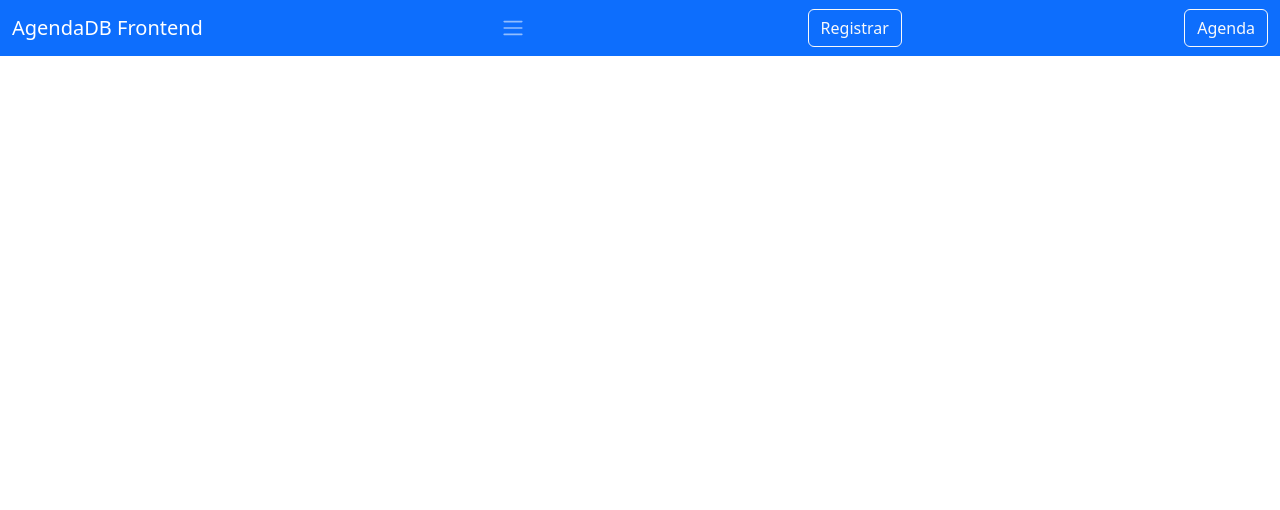
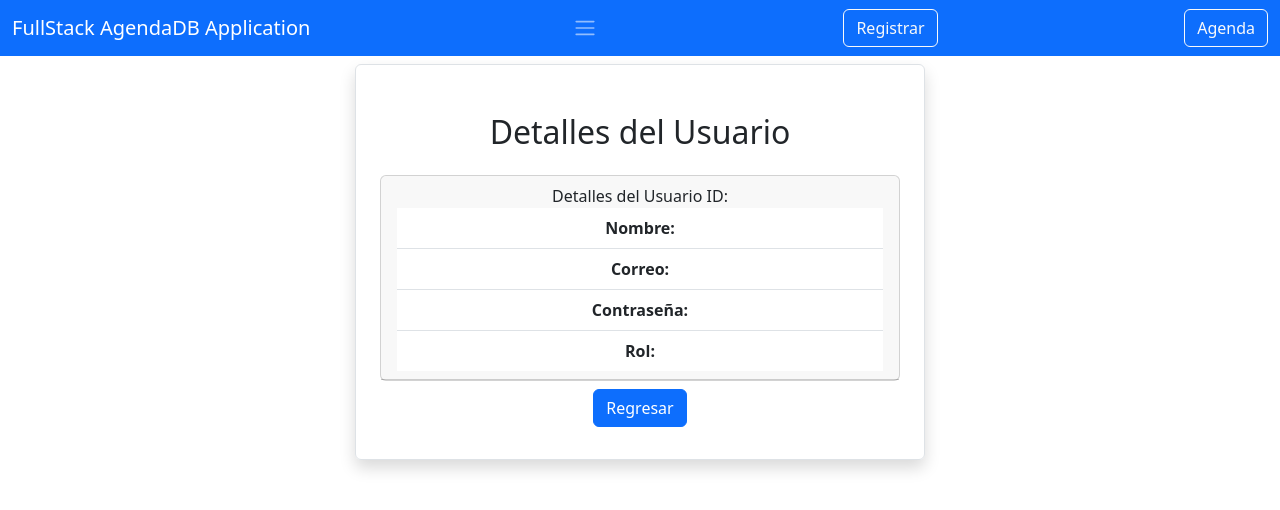
Before and after one commit to JulianChavarr/sistemas-distribuidos-2025-a, a React (Create React App) app: page /ViewUsuario/1 in a window 1280 px wide. Shown: the top 510 px of the page. Built offline with nearby package versions, Linux system fonts and the light colour scheme; no server answers.

Commit message:
✅ Implementación completa de la funcionalidad de Usuario en el frontend

```diff
--- a/src/App.js
+++ b/src/App.js
@@ -5,6 +5,7 @@ import Home from './pages/Home';
 import { BrowserRouter as Router, Routes, Route } from 'react-router-dom';
 import AddUsuario from './Usuario/AddUsuario';
 import EditUsuario from './Usuario/EditUsuario';
+import ViewUsuario from './Usuario/ViewUsuario';
 
 function App() {
   return <div className="App">
@@ -14,6 +15,7 @@ function App() {
         <Route exact path="/" element={<Home />} />
         <Route exact path="/AddUsuario" element={<AddUsuario />} />
         <Route exact path="/EditUsuario/:id" element={<EditUsuario />} />
+        <Route exact path="/ViewUsuario/:id" element={<ViewUsuario />} />
       </Routes>
     </Router>
   </div>;
--- a/src/Usuario/EditUsuario.js
+++ b/src/Usuario/EditUsuario.js
@@ -80,7 +80,7 @@ export default function EditUsuario() {
                             <input type='text' className='form-control' placeholder='Ingrese su rol' name='rol' value={rol} onChange={(e) => onInputChange(e)} />
                         </div>
                         <button type='submit' className='btn btn-outline-primary'>
-                            Registrar
+                            Actualizar
                         </button>
                         <Link className='btn btn-outline-danger mx-2' to="/">
                             Cancelar
--- a/src/Usuario/ViewUsuario.js
+++ b/src/Usuario/ViewUsuario.js
@@ -0,0 +1,60 @@
+import axios from 'axios';
+import React, { useEffect, useState } from 'react'
+import { Link, useParams } from 'react-router-dom';
+
+export default function ViewUsuario() {
+
+    const [usuarios, setUsuarios] = useState({
+        status: true,
+        codeAuth: true,
+        name: "",
+        correo: "",
+        password: "",
+        rol: ""
+    });
+
+    const {id}= useParams();
+
+    useEffect(() => {
+        loadUsuario();
+    }, []);
+
+    const loadUsuario = async () => {
+        const result = await axios.get(`http://localhost:8080/api/usuario/${id}`);
+        setUsuarios(result.data.data);
+    }
+
+    return (
+        <div className='container'>
+            <div className='row'>
+                <div className='col-md-6 offset-md-3 border rounded p-4 mt-2 shadow'>
+                    <h2 className='text-center m-4'>Detalles del Usuario</h2>
+                    <div className='card'>
+                        <div className='card-header'>
+                            Detalles del Usuario ID:
+                            <ul className='list-group list-group-flush'>
+                                <li className='list-group-item'>
+                                    <b>Nombre:</b>
+                                    {usuarios.name}
+                                </li>
+                                <li className='list-group-item'>
+                                    <b>Correo:</b>
+                                    {usuarios.correo}
+                                </li>
+                                <li className='list-group-item'>
+                                    <b>Contraseña:</b>
+                                    {usuarios.password}
+                                </li>
+                                <li className='list-group-item'>
+                                    <b>Rol:</b>
+                                    {usuarios.rol}
+                                </li>
+                            </ul>
+                        </div>
+                    </div>
+                    <Link className='btn btn-primary my-2' to={"/"}>Regresar</Link>
+                </div>
+            </div>
+        </div>
+    );
+}
--- a/src/layout/Navbar.js
+++ b/src/layout/Navbar.js
@@ -6,7 +6,7 @@ export default function Navbar() {
         <div>
             <nav className="navbar navbar-expand-lg navbar-dark bg-primary">
                 <div className="container-fluid">
-                    <a className="navbar-brand" href="#">AgendaDB Frontend</a>
+                    <Link className="navbar-brand" to="/">FullStack AgendaDB Application</Link>
                     <button className="navbar-toggler" type="button" data-bs-toggle="collapse" data-bs-target="#navbarSupportedContent" aria-controls="navbarSupportedContent" aria-expanded="false" aria-label="Toggle navigation">
                         <span className="navbar-toggler-icon"></span>
                     </button>
--- a/src/pages/Home.js
+++ b/src/pages/Home.js
@@ -1,9 +1,11 @@
 import React, { useEffect, useState } from 'react';
 import axios from 'axios';
-import { Link } from 'react-router-dom';
+import { Link, useParams } from 'react-router-dom';
 
 export default function Home() {
     const [usuarios, setUsuarios] = useState([]);
+
+    const {id} = useParams();
 
     useEffect(() => {
         loadUsuarios();
@@ -22,6 +24,17 @@ export default function Home() {
         } catch (error) {
             console.error("Error fetching data:", error);
             setUsuarios([]); // Fallback to an empty array in case of error
+        }
+    };
+
+    const deleteUsuarios = async (id) => {
+        console.log("ID a eliminar:", id); // Verifica el ID
+        try {
+            await axios.delete(`http://localhost:8080/api/usuario/${id}`);
+            loadUsuarios(); // Recarga la lista después de eliminar
+        } catch (error) {
+            console.error("Error al eliminar el usuario:", error);
+            alert("No se pudo eliminar el usuario. Inténtalo de nuevo.");
         }
     };
 
@@ -48,9 +61,14 @@ export default function Home() {
                                 <td>{usuario.password}</td>
                                 <td>{usuario.rol}</td>
                                 <td>
-                                    <button className="btn btn-outline-primary mx-2">Ver</button>
+                                    <Link className="btn btn-outline-primary mx-2" to={`/ViewUsuario/${usuario.id}`}>Ver</Link>
                                     <Link className="btn btn-outline-warning mx-2" to={`/EditUsuario/${usuario.id}`}>Editar</Link>
-                                    <button className="btn btn-outline-danger mx-2">Eliminar</button>
+                                    <button
+                                        className="btn btn-outline-danger mx-2"
+                                        onClick={() => deleteUsuarios(usuario.id)}
+                                    >
+                                        Eliminar
+                                    </button>
                                 </td>
                             </tr>
                         ))}
```
